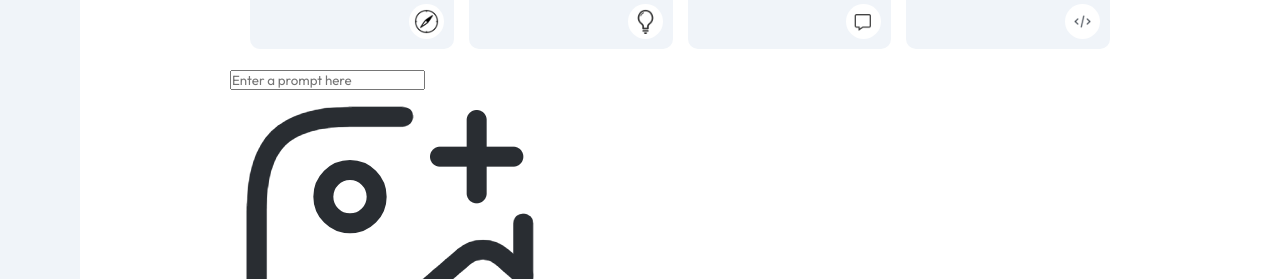
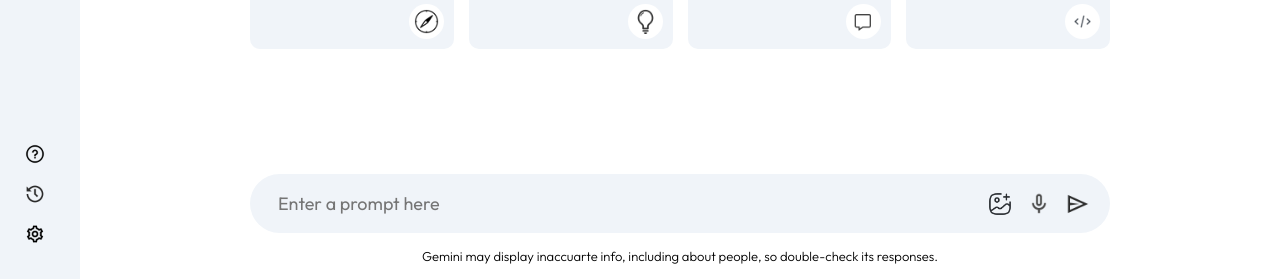
Before and after one commit to nishant0820/Gemini-Clone, a React (Vite) app: page / in a window 1280 px wide. Shown: the part 521-800 px from the top of the page. Built offline with nearby package versions, Linux system fonts and the light colour scheme.

Commit message:
css of main-bottom

```diff
--- a/src/components/Main/Main.css
+++ b/src/components/Main/Main.css
@@ -72,3 +72,49 @@
 .main .card:hover{
     background-color: #dfe4ea;
 }
+
+.main-bottom{
+    position: absolute;
+    bottom: 0;
+    width: 100%;
+    max-width: 900px;
+    padding: 0px 20px;
+    margin: auto;
+}
+
+.search-box{
+    display: flex;
+    align-items: center;
+    justify-content: space-between;
+    gap: 20px;
+    background-color: #f0f4f9;
+    padding: 10px 20px;
+    border-radius: 50px;
+}
+
+.search-box img{
+    width: 24px;
+    cursor: pointer;
+}
+
+.search-box input{
+    flex: 1;
+    background: transparent;
+    border: none;
+    outline: none;
+    padding: 8px;
+    font-size: 18px;
+}
+
+.search-box div{
+    display: flex;
+    align-items: center;
+    gap: 15px;
+}
+
+.main .bottom-info{
+    font-size: 13px;
+    margin: 15px auto;
+    text-align: center;
+    font-weight: 300;
+}
--- a/src/components/Main/Main.jsx
+++ b/src/components/Main/Main.jsx
@@ -42,7 +42,7 @@
                     </div>
                 </div>
                 <p className="bottom-info">
-                    Gemini may display inaccuarte info, including about people, so double-check its
+                    Gemini may display inaccuarte info, including about people, so double-check its responses.
                 </p>
             </div>
         </div>
```
